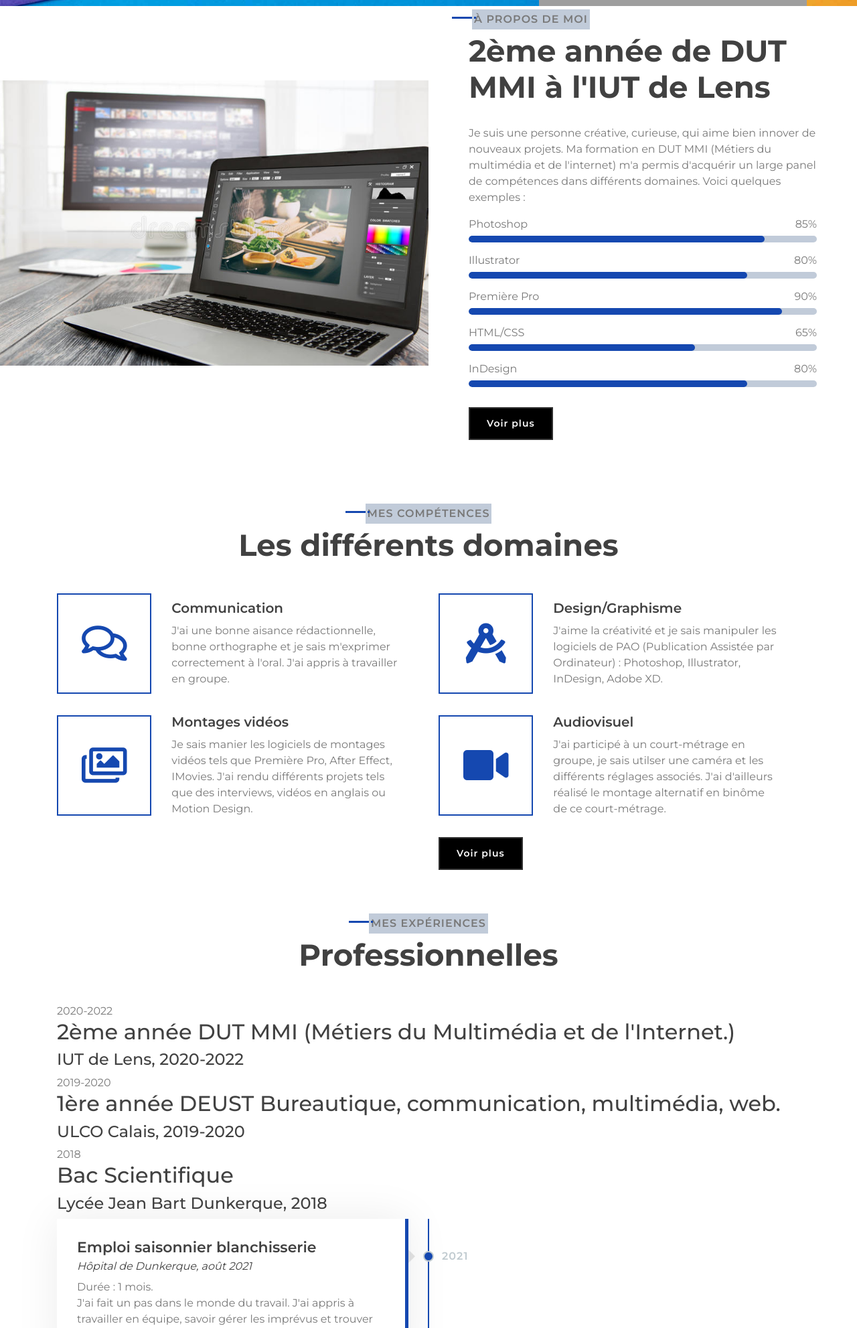
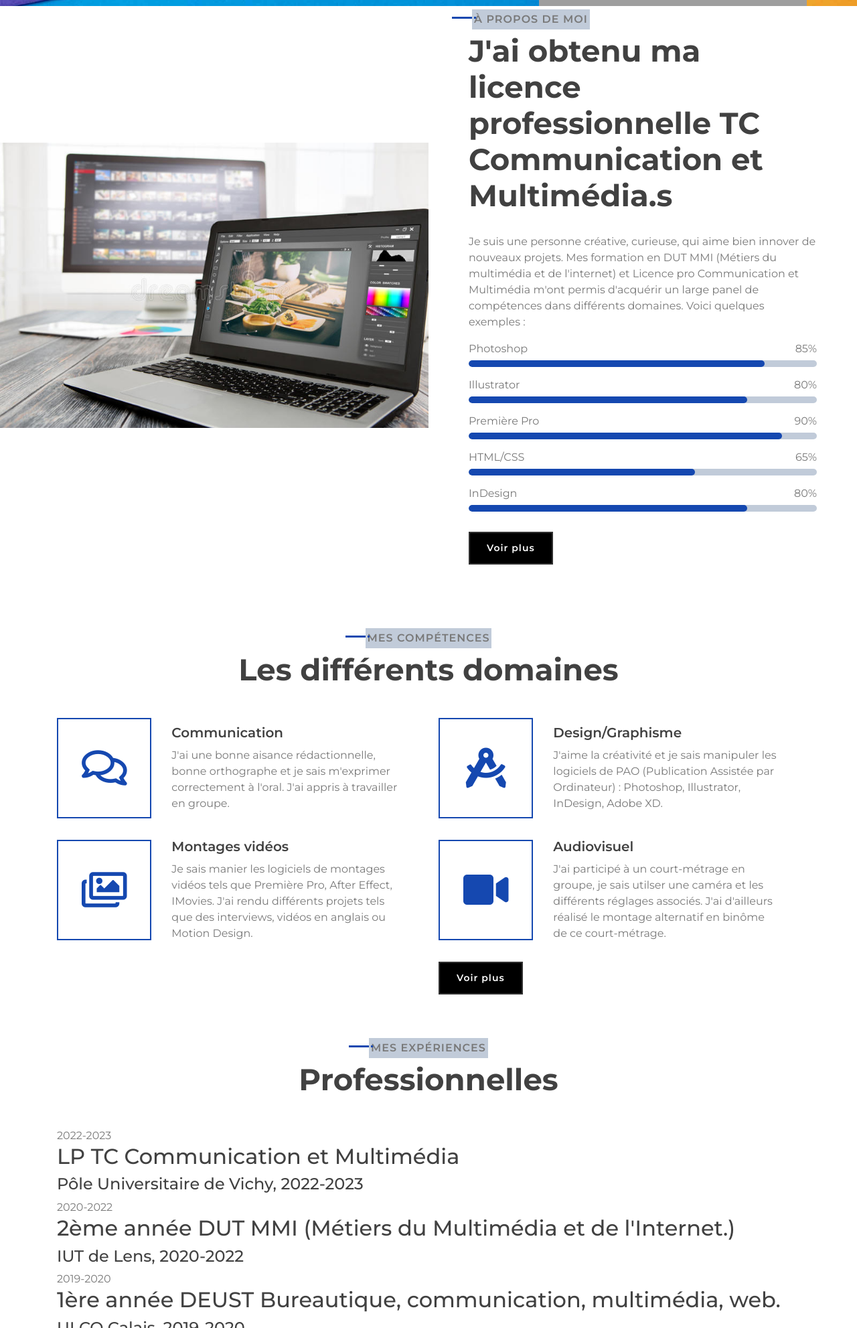
Before and after one commit to laure-buirette/laure-buirette.github.io, a plain HTML site: page index.html in a window 1280 px wide. Shown: the part 411-2394 px from the top of the page at 67% size. Drawn offline with nearby package versions, Linux system fonts and the light colour scheme; grey boxes are pictures that could not be loaded.

Commit message:
Update index.html

```diff
--- a/index.html
+++ b/index.html
@@ -90,11 +90,11 @@
                         <div class="about-content">
                             <div class="section-header text-left">
                                 <p class="">À propos de moi</p>
-                                <h2>2ème année de DUT MMI à l'IUT de Lens</h2>
+                                <h2>J'ai obtenu ma licence professionnelle TC Communication et Multimédia.s</h2>
                             </div>
                             <div class="about-text">
                                 <p>
-                                    Je suis une personne créative, curieuse, qui aime bien innover de nouveaux projets. Ma formation en DUT MMI (Métiers du multimédia et de l'internet) m'a permis d'acquérir un large panel de compétences dans différents domaines. Voici quelques exemples :
+                                    Je suis une personne créative, curieuse, qui aime bien innover de nouveaux projets. Mes formation en DUT MMI (Métiers du multimédia et de l'internet) et Licence pro Communication et Multimédia m'ont permis d'acquérir un large panel de compétences dans différents domaines. Voici quelques exemples :
                                 </p>
                             </div>
                             <div class="skills">
@@ -212,6 +212,14 @@
                     <p>Mes expériences</p>
                     <h2>Professionnelles</h2>
                 </header>
+             <div class="timeline-item right wow slideInRight" data-wow-delay="0.1s">
+                        <div class="timeline-text">
+                            <div class="timeline-date">2022-2023</div>
+                            <h2> LP TC Communication et Multimédia</h2>
+                            <h4> Pôle Universitaire de Vichy, 2022-2023</h4>
+                           </div>
+                        </div>
+
                  <div class="timeline-item right wow slideInRight" data-wow-delay="0.1s">
                         <div class="timeline-text">
                             <div class="timeline-date">2020-2022</div>
```
